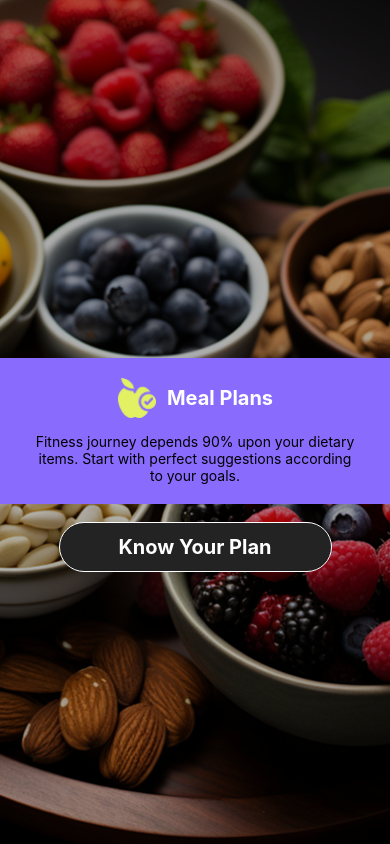
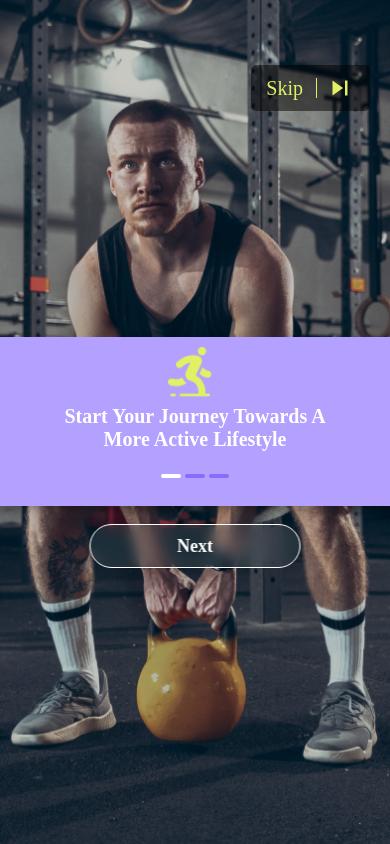
Before and after one commit to Andy-site/AI_Fitness_Assistant, a React Native app in the folder frontend/: screen /MealSugg in a window 390 px wide. Built offline with nearby package versions, Linux system fonts and the light colour scheme; what @notifee/react-native would draw is missing.

Commit message:
Small CSS and api function changes

```diff
--- a/frontend/src/navigation/AppNavigator.jsx
+++ b/frontend/src/navigation/AppNavigator.jsx
@@ -52,7 +52,7 @@ const AppNavigator = () => {
     <NavigationContainer>
 
 
-        <Stack.Navigator initialRouteName="LoginScreen">
+        <Stack.Navigator initialRouteName="Landing">
         <Stack.Screen name="Landing" component={Landing}  options={{ headerShown: false }}/>
         <Stack.Screen name="Loading1" component={Loading1}  options={{ headerShown: false }}/>
         <Stack.Screen name="Loading2" component={Loading2}  options={{ headerShown: false }}/>
--- a/frontend/src/screens/Loading/Loading2.jsx
+++ b/frontend/src/screens/Loading/Loading2.jsx
@@ -1,13 +1,13 @@
 import React from 'react';
 import { View, Text, Image, StyleSheet, TouchableOpacity } from 'react-native';
-
+import Icon from 'react-native-vector-icons/MaterialIcons';
 const Loading2 = ({ navigation }) => {
   const handleNextPress = () => {
     navigation.navigate('Loading3'); // Navigate to Loading3 when Next button is pressed
   };
 
   const handleSkipPress = () => {
-    navigation.navigate('Email'); // Navigate to Email when Skip button is pressed
+    navigation.navigate('LoginScreen'); // Navigate to Email when Skip button is pressed
   };
 
   return (
@@ -29,10 +29,11 @@ const Loading2 = ({ navigation }) => {
       />
 
       {/* Skip Button with Arrow */}
-      <TouchableOpacity style={styles.skipButton} onPress={handleSkipPress}>
-        <Text style={styles.skipText}>Skip</Text>
-        <Image source={require('../../assets/Images/Arrow.png')} style={styles.arrowIcon} />
-      </TouchableOpacity>
+               <TouchableOpacity style={styles.skipButton} onPress={handleSkipPress}>
+                 <Text style={styles.skipText}>Skip</Text>
+                 <View style={styles.separator} />
+                 <Icon name="skip-next" size={30} color="#e2f163" />
+               </TouchableOpacity>
 
       {/* Start Your Journey Text */}
       <Text style={styles.startJourneyText}>Start your journey towards a more active lifestyle</Text>
@@ -110,6 +111,12 @@ const styles = StyleSheet.create({
     color: '#E2F163',
     marginRight: 5,
   },
+  separator: {
+    width: 1, // Thin vertical line
+    height: 20, // Adjust height to match text and icon
+    backgroundColor: '#e2f163', // Same color as the text/icon for consistency
+    marginHorizontal: 8, // Spacing between elements
+  },
   arrowIcon: {
     width: 8,
     height: 8,
--- a/frontend/src/screens/Loading/Loading3.jsx
+++ b/frontend/src/screens/Loading/Loading3.jsx
@@ -1,13 +1,13 @@
 import React from 'react';
 import { View, Text, Image, StyleSheet, TouchableOpacity } from 'react-native';
-
+import Icon from 'react-native-vector-icons/MaterialIcons';
 const Loading3 = ({ navigation }) => {
   const handleNextPress = () => {
     navigation.navigate('Loading4'); // Navigate to Loading4 when Next button is pressed
   };
 
   const handleSkipPress = () => {
-    navigation.navigate('Email'); // Navigate to Email when Skip button is pressed
+    navigation.navigate('LoginScreen'); // Navigate to Email when Skip button is pressed
   };
 
   return (
@@ -31,7 +31,8 @@ const Loading3 = ({ navigation }) => {
          {/* Skip Button with Arrow */}
          <TouchableOpacity style={styles.skipButton} onPress={handleSkipPress}>
            <Text style={styles.skipText}>Skip</Text>
-           <Image source={require('../../assets/Images/Arrow.png')} style={styles.arrowIcon} />
+           <View style={styles.separator} />
+           <Icon name="skip-next" size={30} color="#e2f163" />
          </TouchableOpacity>
 
          {/* Start Your Journey Text */}
@@ -110,12 +111,13 @@ const Loading3 = ({ navigation }) => {
        color: '#E2F163',
        marginRight: 5,
      },
-     arrowIcon: {
-       width: 8,
-       height: 8,
-       marginTop: 3,
-       marginLeft: 3,
-     },
+     separator: {
+      width: 1, // Thin vertical line
+      height: 20, // Adjust height to match text and icon
+      backgroundColor: '#e2f163', // Same color as the text/icon for consistency
+      marginHorizontal: 8, // Spacing between elements
+    },
+
      startJourneyText: {
        position: 'absolute',
        width: 309,
--- a/frontend/src/screens/Loading/Loading4.jsx
+++ b/frontend/src/screens/Loading/Loading4.jsx
@@ -3,7 +3,7 @@ import { View, Text, Image, StyleSheet, TouchableOpacity } from 'react-native';
 
 const Loading4 = ({ navigation }) => {
   const handleNextPress = () => {
-    navigation.navigate('Email'); // Navigate to Email when Skip button is pressed
+    navigation.navigate('LoginScreen'); // Navigate to Email when Skip button is pressed
   };
 
   return (
--- a/frontend/src/screens/Login/LoginScreen.jsx
+++ b/frontend/src/screens/Login/LoginScreen.jsx
@@ -1,19 +1,17 @@
 import React, { useState } from 'react';
 import { View, Text, Alert, StyleSheet, TouchableOpacity } from 'react-native';
+import AsyncStorage from '@react-native-async-storage/async-storage';
+import InputField from '../../components/InputField';
+import PasswordInput from '../../components/PasswordInput';
+import NextButton from '../../components/NextButton';
 
-import InputField from '../../components/InputField';
-import PasswordInput from '../../components/PasswordInput'; // Import the PasswordInput component
-import NextButton from '../../components/NextButton';
-import AsyncStorage from '@react-native-async-storage/async-storage';  // Add AsyncStorage for JWT storage
-import { loginUser } from '../../api/fithubApi'; // Import the loginUser function
+import { loginUser, fetchUserDetails } from '../../api/fithubApi'; // Import API functions
 
 function LoginScreen({ navigation }) {
   const [email, setEmail] = useState('');
   const [password, setPassword] = useState('');
   const [error, setError] = useState(null);
 
-
-// In your handleSubmit method
   const handleSubmit = async () => {
     if (!email.trim() || !password.trim()) {
       Alert.alert('Validation Error', 'Please enter both email and password.');
@@ -21,9 +19,9 @@ const handleSubmit = async () => {
     }
 
     try {
-    console.log('Login data:', { email, password });
+      console.log('Attempting login with:', { email, password });
 
-    // Call the loginUser API function from api.js
+      // Call the login function
       const response = await loginUser(email, password);
       console.log('Login response:', response);
 
@@ -31,21 +29,13 @@ const handleSubmit = async () => {
         throw new Error('No access token received');
       }
 
-    // Store the JWT token securely using AsyncStorage
+      // Store JWT token in AsyncStorage
       await AsyncStorage.setItem('jwt_token', response.access);
+      console.log('JWT token saved.');
 
-    // Now fetch the user details using the JWT token
-    const userResponse = await fetchUserDetails(response.access);
-    console.log('User details:', userResponse);
 
-    if (!userResponse) {
-      throw new Error('Failed to fetch user details');
-    }
 
-    // Store the user details in AsyncStorage
-    await AsyncStorage.setItem('user_details', JSON.stringify(userResponse));
-
-    // Navigate to the HomeScreen after successful login
+      // Navigate to the Home screen after successful login
       navigation.navigate('Home');
     } catch (err) {
       console.error('Login error:', err);
@@ -53,42 +43,6 @@ const handleSubmit = async () => {
       Alert.alert('Error', err.message || 'An error occurred during login.');
     }
   };
-
-const fetchUserDetails = async (accessToken) => {
-  try {
-    console.log('Access Token:', accessToken);  // Log token for debugging
-
-    const response = await fetch('http://192.168.0.117:8000/api/user-details/', {
-
-    // const response = await fetch('http://192.168.64.1:8000/api/user-details/', {
-
-      method: 'GET',
-      headers: {
-        'Authorization': `Bearer ${accessToken}`,
-        'Content-Type': 'application/json',  // Ensure content type is set
-      },
-    });
-
-    const text = await response.text();
-    console.log('Raw response:', text);
-
-    if (!response.ok) {
-      const errorData = JSON.parse(text); // Capture error details
-      throw new Error(errorData.detail || 'Failed to fetch user details');
-    }
-
-    // Parse the response if it's valid JSON
-    const data = JSON.parse(text);
-    return data;
-  } catch (error) {
-    console.error('Error fetching user details:', error);
-    throw error;
-  }
-};
-
-
-
-
 
   return (
     <View style={styles.container}>
@@ -132,21 +86,22 @@ const fetchUserDetails = async (accessToken) => {
   );
 }
 
+// Styles remain the same
 const styles = StyleSheet.create({
   container: {
     flex: 1,
     justifyContent: 'center',
-    backgroundColor: '#000000', // Black background
+    backgroundColor: '#000000',
   },
   title: {
     fontSize: 24,
     fontWeight: 'bold',
-    color: '#FFFFFF', // White text for contrast
+    color: '#FFFFFF',
     marginBottom: 20,
     textAlign: 'center',
   },
   purpleBackground: {
-    backgroundColor: '#B3A0FF', // Purple background for the input container
+    backgroundColor: '#B3A0FF',
     padding: 20,
     marginBottom: 20,
   },
@@ -168,7 +123,7 @@ const styles = StyleSheet.create({
   },
   separator: {
     height: 1,
-    backgroundColor: '#D1C4E9', // Light purple separator line
+    backgroundColor: '#D1C4E9',
     marginVertical: 10,
   },
   errorMessage: {
@@ -182,7 +137,7 @@ const styles = StyleSheet.create({
     fontSize: 14,
     textAlign: 'right',
     marginTop: 10,
-    fontWeight: 450,
+    fontWeight: '450',
   },
   footer: {
     alignItems: 'center',
--- a/frontend/src/screens/Nutrition/MealSugg.jsx
+++ b/frontend/src/screens/Nutrition/MealSugg.jsx
@@ -1,51 +1,51 @@
 import React from 'react';
 import { View, Text, StyleSheet, Image, TouchableOpacity } from 'react-native';
 import { useNavigation } from '@react-navigation/native';
-import NextButton from '../../components/NextButton';
+import Icon from 'react-native-vector-icons/MaterialIcons';
 
 const MealSugg = () => {
   const navigation = useNavigation();
 
-    const handleNext= () => navigation.navigate('LandNutri');
+  const handleNextPress = () => navigation.navigate('LandNutri');
+  const handleSkipPress = () => navigation.navigate('Home');
+
   return (
     <View style={styles.container}>
-      <Image
-        source={require('../../assets/Images/Nutri2.png' )}
-        style={styles.backgroundImage}
-      />
+      {/* Background Image */}
+      <Image source={require('../../assets/Images/Nutri2.png')} style={styles.backgroundImage} />
       <View style={styles.overlay} />
-      <View style={styles.header}>
+
+      {/* Skip Button */}
+      <TouchableOpacity style={styles.skipButton} onPress={handleSkipPress}>
+        <Text style={styles.skipText}>Skip</Text>
+        <View style={styles.separator} />
+        <Icon name="skip-next" size={30} color="#e2f163" />
+      </TouchableOpacity>
+
+      {/* Header Section */}
       <View style={styles.headerContainer}>
-  <View style={styles.headerRow}>
-    <Image
-      source={require('../../assets/Images/nutricon.png')} // Replace with your correct image path
-      style={styles.logo}
-    />
-    <Text style={styles.title}>Meal Plans</Text>
-  </View>
-  <Text style={styles.description}>
-    Fitness journey depends 90% upon your dietary items. Start with perfect suggestions according to your goals.
-  </Text>
-</View>
 
-</View>
+          <Image source={require('../../assets/Images/nutricon.png')} style={styles.logo} />
 
-      <NextButton
-      title = 'Know Your Plan'
-      onPress={handleNext}
-      style={{marginTop:250}}
-      />
+        <Text style={styles.description}>
+          Fitness journey depends 90% upon your dietary items. Start with perfect suggestions
+        </Text>
+      </View>
 
+      {/* Next Button */}
+      <TouchableOpacity style={styles.nextButton} onPress={handleNextPress}>
+        <Text style={styles.nextText}>Next</Text>
+      </TouchableOpacity>
     </View>
   );
 };
 
 const styles = StyleSheet.create({
   container: {
-    flex: 1,
+    position: 'relative',
+    width: '100%',
+    height: '100%',
     backgroundColor: '#212020',
-    alignItems: 'center',
-    justifyContent: 'center',
   },
   backgroundImage: {
     position: 'absolute',
@@ -53,55 +53,94 @@ const styles = StyleSheet.create({
     height: '100%',
     resizeMode: 'cover',
   },
-  headerContainer: {
-    backgroundColor: '#896cfe', // Purple background
-    paddingVertical: 20,
-    // borderRadius: 15, // Rounded corners
-    alignItems: 'center',
-    width: '100%', // Adjust width to fit content
-    alignSelf: 'center', // Center the container
-    marginTop: 20, // Add some spacing
-  },
-  headerRow: {
-    flexDirection: 'row', // Makes items align in a row
-    alignItems: 'center', // Aligns items vertically
-  },
-
-  logo: {
-    width: 40, // Adjust icon size as needed
-    height: 40,
-    marginRight: 10, // Adds spacing between icon and text
-    resizeMode: 'contain',
-  },
-
   overlay: {
     position: 'absolute',
     width: '100%',
     height: '100%',
     backgroundColor: 'rgba(0, 0, 0, 0.3)',
   },
-  header: {
+  headerContainer: {
     position: 'absolute',
     top: '40%',
+    width: '100%',
     alignItems: 'center',
-    width: '100%',
+    // backgroundColor: '#896CFE',
+    paddingVertical: 20,
+    backgroundColor: '#B3A0FF',
+       backdropFilter: 'blur(7px)',
+       filter: 'drop-shadow(0px 4px 4px rgba(0, 0, 0, 0.25))',
+  },
 
+  logo: {
+    width: 50,
+    height: 50,
+    marginBottom: 10,
+    resizeMode: 'contain',
   },
   title: {
     fontSize: 20,
     fontWeight: '700',
     color: '#FFFFFF',
     textTransform: 'capitalize',
+
   },
   description: {
-    fontSize: 14,
-    fontWeight: '400',
-    color: '#000000',
+    marginTop: 10,
+    width: 300,
+    height: 70,
+    fontFamily: 'Poppins',
+    fontWeight: '700',
+    fontSize: 20,
+    color: '#FFFFFF',
     textAlign: 'center',
-    marginTop: 15,
-    paddingHorizontal:35
+    textTransform: 'capitalize',
   },
-
+  skipButton: {
+    position: 'absolute',
+    top: 65,
+    right: 20,
+    flexDirection: 'row',
+    alignItems: 'center',
+    justifyContent: 'center',
+    backgroundColor: 'rgba(0, 0, 0, 0.5)',
+    paddingHorizontal: 15,
+    paddingVertical: 8,
+    borderRadius: 5,
+  },
+  skipText: {
+    fontFamily: 'League Spartan',
+    fontSize: 20,
+    fontWeight: '500',
+    color: '#E2F163',
+    marginRight: 5,
+  },
+  separator: {
+    width: 1,
+    height: 20,
+    backgroundColor: '#e2f163',
+    marginHorizontal: 8,
+  },
+  nextButton: {
+    position: 'absolute',
+    width: 211,
+    height: 44,
+    top: 524,
+    left: '50%',
+    transform: [{ translateX: -105.5 }],
+    borderRadius: 100,
+    borderWidth: 0.5,
+    borderColor: '#FFFFFF',
+    backgroundColor: 'rgba(255, 255, 255, 0.09)',
+    justifyContent: 'center',
+    alignItems: 'center',
+  },
+  nextText: {
+    fontFamily: 'Poppins',
+    fontWeight: '700',
+    fontSize: 18,
+    color: '#FFFFFF',
+    textTransform: 'capitalize',
+  },
 });
 
 export default MealSugg;
```
Also changed, not shown: frontend/src/api/fithubApi.jsx (+21 -11 lines), 2 other files (tests, documents, lock files or other folders). Lines whose indentation alone changed are shown as unchanged.
